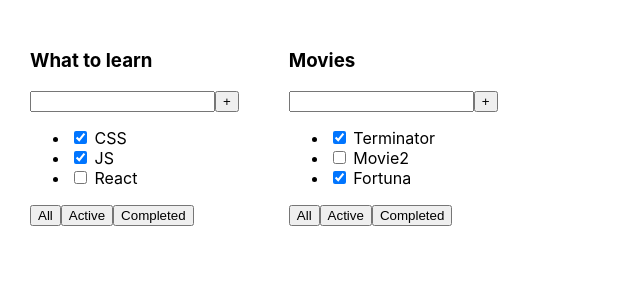
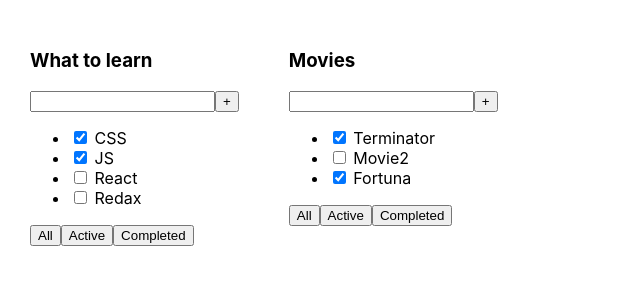
Before and after one commit to Tim1222/PlansSheet, a React (Create React App) app: page / in a window 1280 px wide. Shown: the top 300 px of the page, without its empty margins (0-640 px from the left). Built offline with nearby package versions, Linux system fonts and the light colour scheme.

Commit message:
use map and callback function

```diff
--- a/src/App.tsx
+++ b/src/App.tsx
@@ -7,7 +7,8 @@ function App() {
     let tasks1: Array<TasksType> = [
         {id: 1, title: 'CSS', isDone: true},
         {id: 2, title: 'JS', isDone: true},
-        {id: 3, title: 'React', isDone: false}
+        {id: 3, title: 'React', isDone: false},
+        {id: 3, title: 'Redax', isDone: false}
     ]
     let tasks2: Array<TasksType> = [
         {id: 1, title: 'Terminator', isDone: true},
--- a/src/Todolist.tsx
+++ b/src/Todolist.tsx
@@ -22,9 +22,14 @@ export function Todolist(props: PropsType) {
                 <button>+</button>
             </div>
             <ul>
-                <li><input type="checkbox" checked={props.tasks[0].isDone}/> <span>{props.tasks[0].title}</span></li>
-                <li><input type="checkbox" checked={props.tasks[1].isDone}/> <span>{props.tasks[1].title}</span></li>
-                <li><input type="checkbox" checked={props.tasks[2].isDone}/> <span>{props.tasks[2].title}</span></li>
+                {
+                    props.tasks.map( (t)=> {
+                        return   <li><input type="checkbox" checked={t.isDone}/> <span>{t.title}</span></li>
+                    })
+                }
+                {/*<li><input type="checkbox" checked={props.tasks[0].isDone}/> <span>{props.tasks[0].title}</span></li>*/}
+                {/*<li><input type="checkbox" checked={props.tasks[1].isDone}/> <span>{props.tasks[1].title}</span></li>*/}
+                {/*<li><input type="checkbox" checked={props.tasks[2].isDone}/> <span>{props.tasks[2].title}</span></li>*/}
 
             </ul>
             <div>
```
